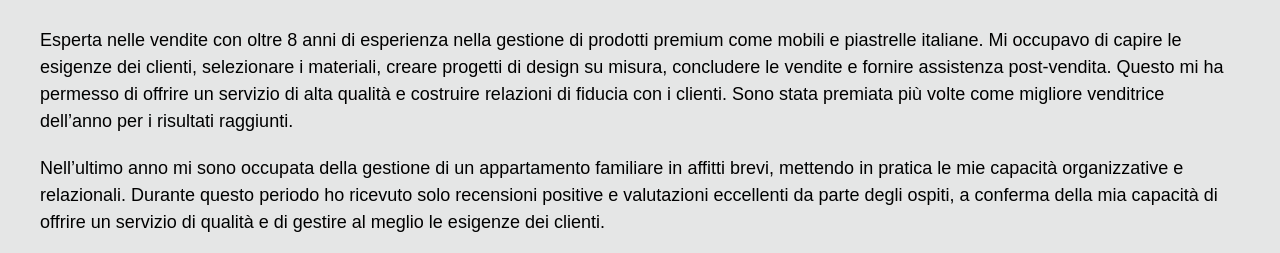
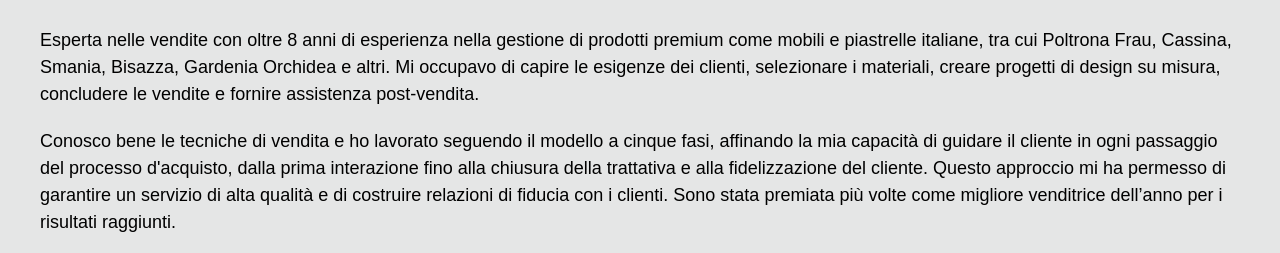
Before and after one commit to Monacolga/CV, a plain HTML site: page index.html in a window 1280 px wide. Shown: the part 629-882 px from the top of the page. Drawn offline with Linux system fonts and the light colour scheme.

Commit message:
feat: correct info

```diff
--- a/index.html
+++ b/index.html
@@ -78,21 +78,30 @@
           <h2 class="profilo-title">Profilo personale</h2>
           <p>
             Esperta nelle vendite con oltre 8 anni di esperienza nella gestione
-            di prodotti premium come mobili e piastrelle italiane. Mi occupavo
-            di capire le esigenze dei clienti, selezionare i materiali, creare
-            progetti di design su misura, concludere le vendite e fornire
-            assistenza post-vendita. Questo mi ha permesso di offrire un
-            servizio di alta qualità e costruire relazioni di fiducia con i
-            clienti. Sono stata premiata più volte come migliore venditrice
-            dell’anno per i risultati raggiunti.
+            di prodotti premium come mobili e piastrelle italiane, tra cui
+            Poltrona Frau, Cassina, Smania, Bisazza, Gardenia Orchidea e altri.
+            Mi occupavo di capire le esigenze dei clienti, selezionare i
+            materiali, creare progetti di design su misura, concludere le
+            vendite e fornire assistenza post-vendita.
           </p>
+          <p>
+            Conosco bene le tecniche di vendita e ho lavorato seguendo il
+            modello a cinque fasi, affinando la mia capacità di guidare il
+            cliente in ogni passaggio del processo d'acquisto, dalla prima
+            interazione fino alla chiusura della trattativa e alla
+            fidelizzazione del cliente. Questo approccio mi ha permesso di
+            garantire un servizio di alta qualità e di costruire relazioni di
+            fiducia con i clienti. Sono stata premiata più volte come migliore
+            venditrice dell’anno per i risultati raggiunti.
+          </p>
+
           <p>
             Nell’ultimo anno mi sono occupata della gestione di un appartamento
             familiare in affitti brevi, mettendo in pratica le mie capacità
             organizzative e relazionali. Durante questo periodo ho ricevuto solo
-            recensioni positive e valutazioni eccellenti da parte degli ospiti,
-            a conferma della mia capacità di offrire un servizio di qualità e di
-            gestire al meglio le esigenze dei clienti.
+            recensioni positive e valutazioni eccellenti, a conferma della mia
+            capacità di garantire un servizio di qualità e soddisfare al meglio
+            le esigenze degli ospiti.
           </p>
           <p>
             Sono una persona responsabile, attenta ai dettagli e capace di
```
